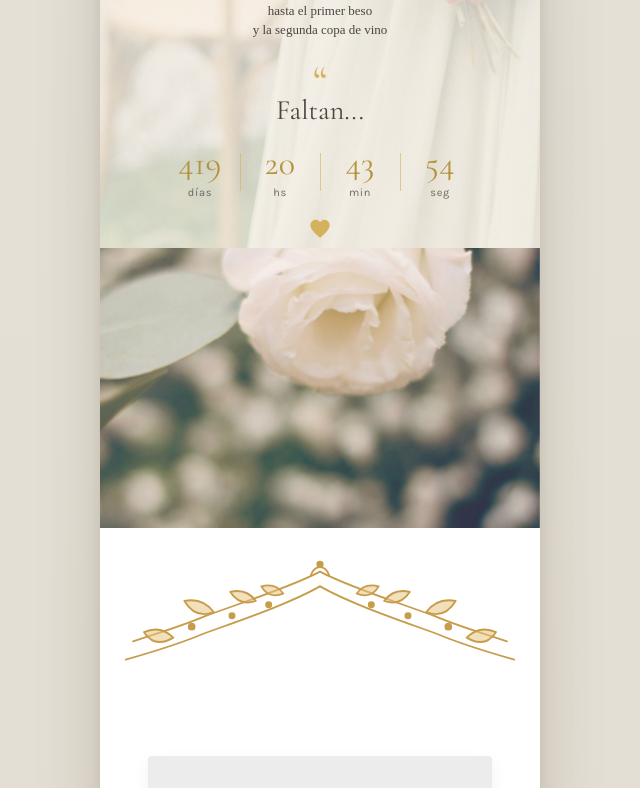
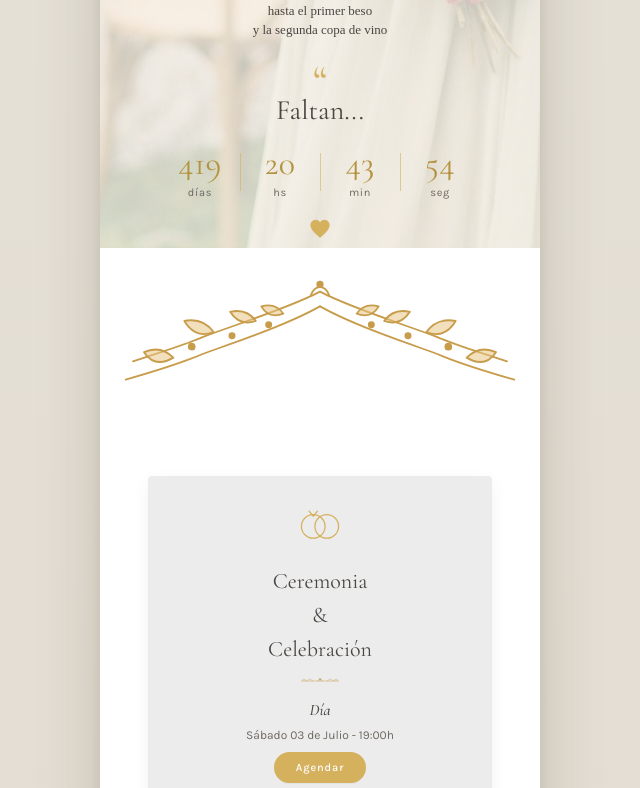
Before and after one commit to YerayCastillo13/BodaEugenioEsther, a React (Vite) app: page / in a window 1280 px wide. Shown: the part 420-1208 px from the top of the page, without its empty margins (320-960 px from the left). Built offline with nearby package versions, Linux system fonts and the light colour scheme; a web font is replaced by a local one.

Commit message:
Nuevo parallax fail

```diff
--- a/App.jsx
+++ b/App.jsx
@@ -320,33 +320,6 @@ function Invitation() {
   }, []);
 
   useEffect(() => {
-    const bg = document.querySelector(".parallax-image");
-    if (!bg) return;
-
-    let targetY = 0;
-    let currentY = 0;
-
-    const onScroll = () => {
-      targetY = window.scrollY;
-    };
-
-    const animate = () => {
-      currentY += (targetY - currentY) * 0.08;
-
-      const y = currentY * 0.18;
-
-      bg.style.transform = `translate3d(0, ${y}px, 0)`;
-
-      requestAnimationFrame(animate);
-    };
-
-    window.addEventListener("scroll", onScroll, { passive: true });
-    animate();
-
-    return () => window.removeEventListener("scroll", onScroll);
-  }, []);
-
-  useEffect(() => {
     const els = [
       { ref: heroDateRef, speed: 0.03 },
       { ref: heroNamesRef, speed: 0.05 },
@@ -490,11 +463,6 @@ function Invitation() {
       </div>
 
       </section>
-
-      <section className="parallax-section">
-      <div className="parallax-image"></div>
-      <div className="parallax-overlay"></div>
-    </section>
 
       {/* <SectionDivider from="#faf5ec" to="#ffffff" /> */}
 
--- a/index.html
+++ b/index.html
@@ -1140,29 +1140,6 @@
     .modal-row { gap: 6px; flex-wrap: wrap; }
   }
 
-  .parallax-section {
-    position: relative;
-    height: 280px;
-    overflow: hidden;
-    background: #fff;
-  }
-
-  .parallax-image {
-    position: absolute;
-    inset: -120px 0;
-    background-image: url("/images/parallax.jpg");
-    background-size: cover;
-    background-position: center;
-    background-repeat: no-repeat;
-    will-change: transform;
-  }
-
-  .parallax-overlay {
-    position: absolute;
-    inset: 0;
-    background: rgba(250,245,236,.18);
-  }
-
   .confirm,
   .events,
   .gallery-wrap,
```
